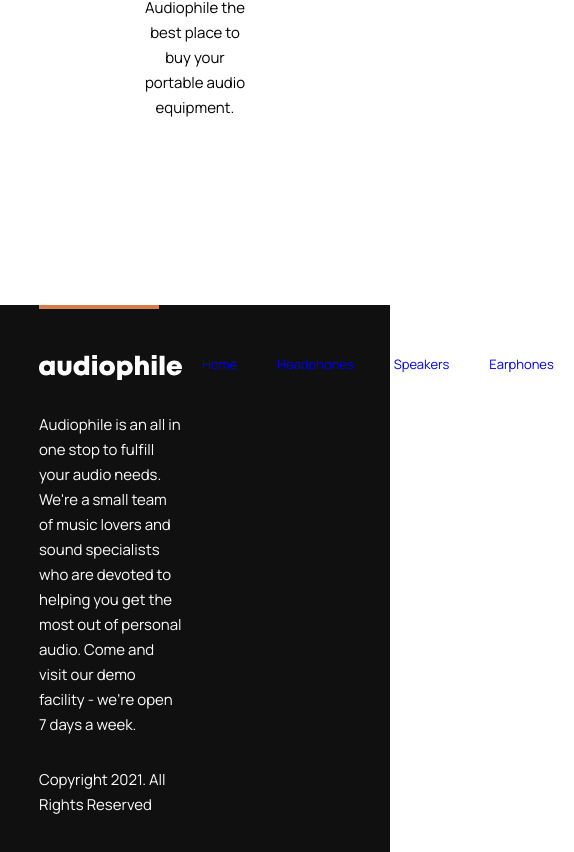
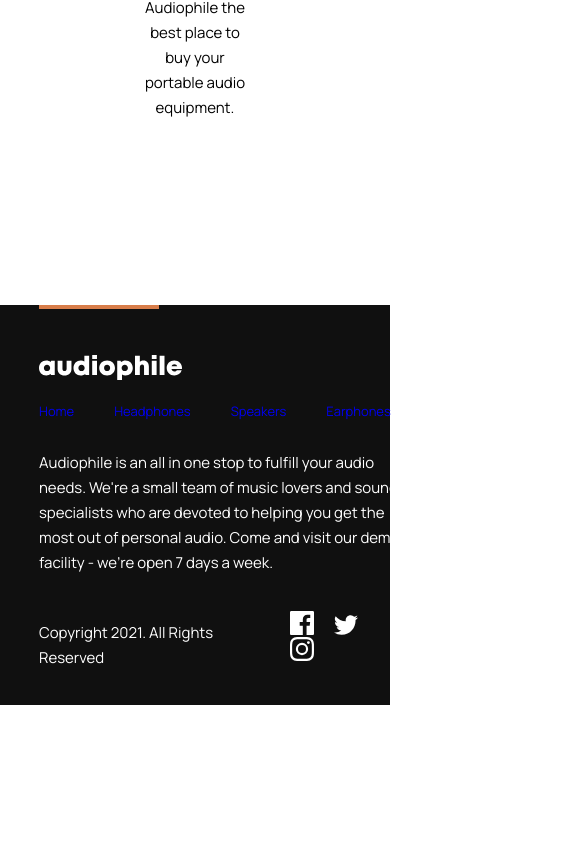
Before and after one commit to JoelStorr/FM-Audiophile-FrontEnd, a Nuxt app: page / in a window 390 px wide. Shown: the part 3793-4645 px from the top of the page, 574 px wide, since content can reach past the window. After the commit the page ends 4498 px from the top, so only its background shows below. Built offline with nearby package versions, Linux system fonts and the light colour scheme.

Commit message:
Added tablet footer

```diff
--- a/layouts/default.vue
+++ b/layouts/default.vue
@@ -3,8 +3,16 @@
     <header>
       <div class="main-header">
         <div class="logo-holder">
-          <img src="/shared/tablet/icon-hamburger.svg" v-if="width < 1025" @click="switchMenu"/>
-          <img src="/shared/desktop/logo.svg" alt="logo audiophile" @click="navigateTo('/')"/>
+          <img
+            src="/shared/tablet/icon-hamburger.svg"
+            v-if="width < 1025"
+            @click="switchMenu"
+          />
+          <img
+            src="/shared/desktop/logo.svg"
+            alt="logo audiophile"
+            @click="navigateTo('/')"
+          />
         </div>
 
         <nav v-if="width > 1025">
@@ -20,16 +28,20 @@
       </div>
       <hr />
       <div class="mobile-menu" v-if="showMobileMenu">
-      <CategoryList />
-    </div>
+        <CategoryList />
+      </div>
     </header>
     <div class="cart-card" v-if="showCartCard">
       <CartCard @hideCard="switchCard" />
     </div>
-    <div class="bg-dark" v-if="showCartCard || showMobileMenu" @click="hideOverlays"></div>
+    <div
+      class="bg-dark"
+      v-if="showCartCard || showMobileMenu"
+      @click="hideOverlays"
+    ></div>
 
     <slot></slot>
-    <footer>
+    <footer v-if="width > 1025">
       <div class="highlight"></div>
       <div>
         <img src="/shared/desktop/logo.svg" alt="logo audiophile" />
@@ -49,9 +61,37 @@
           <NuxtLink class="nav-link" to="/Earphones">Earphones</NuxtLink>
         </nav>
         <div>
-          <img class="social-icon"src="/shared/desktop/icon-facebook.svg" />
-          <img class="social-icon"src="/shared/desktop/icon-twitter.svg" />
-          <img class="social-icon"src="/shared/desktop/icon-instagram.svg" />
+          <img class="social-icon" src="/shared/desktop/icon-facebook.svg" />
+          <img class="social-icon" src="/shared/desktop/icon-twitter.svg" />
+          <img class="social-icon" src="/shared/desktop/icon-instagram.svg" />
+        </div>
+      </div>
+    </footer>
+    <footer v-else>
+      <div class="highlight"></div>
+      <div>
+        <div class="tablet-nav-link-footer">
+          <img src="/shared/desktop/logo.svg" alt="logo audiophile" />
+          <nav>
+            <NuxtLink class="nav-link" id="first-link" to="/">Home</NuxtLink>
+            <NuxtLink class="nav-link" to="/Headphones">Headphones</NuxtLink>
+            <NuxtLink class="nav-link" to="/Speakers">Speakers</NuxtLink>
+            <NuxtLink class="nav-link" to="/Earphones">Earphones</NuxtLink>
+          </nav>
+        </div>
+        <p class="footer-text">
+          Audiophile is an all in one stop to fulfill your audio needs. We're a
+          small team of music lovers and sound specialists who are devoted to
+          helping you get the most out of personal audio. Come and visit our
+          demo facility - we’re open 7 days a week.
+        </p>
+        <div class="tablet-social-link-holder">
+          <p class="footer-text">Copyright 2021. All Rights Reserved</p>
+          <div>
+            <img class="social-icon" src="/shared/desktop/icon-facebook.svg" />
+            <img class="social-icon" src="/shared/desktop/icon-twitter.svg" />
+            <img class="social-icon" src="/shared/desktop/icon-instagram.svg" />
+          </div>
         </div>
       </div>
     </footer>
@@ -62,29 +102,28 @@
 let showCartCard = useState("showCartCard", () => false);
 let showMobileMenu = useState("showMobile", () => false);
 
-let width = computed(()=>{
-  if(process.client){
+let width = computed(() => {
+  if (process.client) {
     return window.innerWidth;
   }
-})
+});
 
-function switchMenu(){
-  showMobileMenu.value = !showMobileMenu.value
+function switchMenu() {
+  showMobileMenu.value = !showMobileMenu.value;
 }
 function switchCard() {
   showCartCard.value = !showCartCard.value;
 }
 
-function hideOverlays(){
-  if(showCartCard.value){
-    showCartCard.value = false
+function hideOverlays() {
+  if (showCartCard.value) {
+    showCartCard.value = false;
   }
 
-  if(showMobileMenu.value){
-    showMobileMenu.value = false
+  if (showMobileMenu.value) {
+    showMobileMenu.value = false;
   }
 }
-
 </script>
 
 <style lang="scss" scoped>
@@ -112,19 +151,14 @@ header {
   margin: 0 2rem;
   text-decoration: none;
 
-
-  &:visited{
+  &:visited {
     color: $white;
   }
-
 }
 
 .nav-link:hover {
- color: $primary;
+  color: $primary;
 }
-
-
-
 
 .cart-btn {
   background-color: rgba(0, 0, 0, 0);
@@ -155,7 +189,7 @@ hr {
   border-top: 0.5px solid $p-dark-grey;
 }
 
-.mobile-menu{
+.mobile-menu {
   position: relative;
   background-color: $white;
   width: 100%;
@@ -195,20 +229,40 @@ footer {
   background-color: $primary;
 }
 
-
-.social-icon:hover{
-  filter: brightness(0) saturate(100%) invert(54%) sepia(47%) saturate(577%) hue-rotate(337deg) brightness(94%) contrast(93%);
+.social-icon:hover {
+  filter: brightness(0) saturate(100%) invert(54%) sepia(47%) saturate(577%)
+    hue-rotate(337deg) brightness(94%) contrast(93%);
 }
 
 @media screen and (max-width: $tablet) {
-  .logo-holder{
+  .logo-holder {
     display: flex;
     align-items: center;
 
-    & img:first-of-type{
+    & img:first-of-type {
       margin-right: 4rem;
     }
   }
+
+  .tablet-nav-link-footer {
+    & nav {
+      padding-top: 2rem;
+    }
+  }
+
+  #first-link {
+    margin-left: 0;
+  }
+
+  .tablet-social-link-holder {
+    display: flex;
+    flex-direction: row;
+    align-items: center;
+    justify-content: space-between;
+  }
+
+  .social-icon {
+    margin: 0 1rem;
+  }
 }
-
 </style>
```
